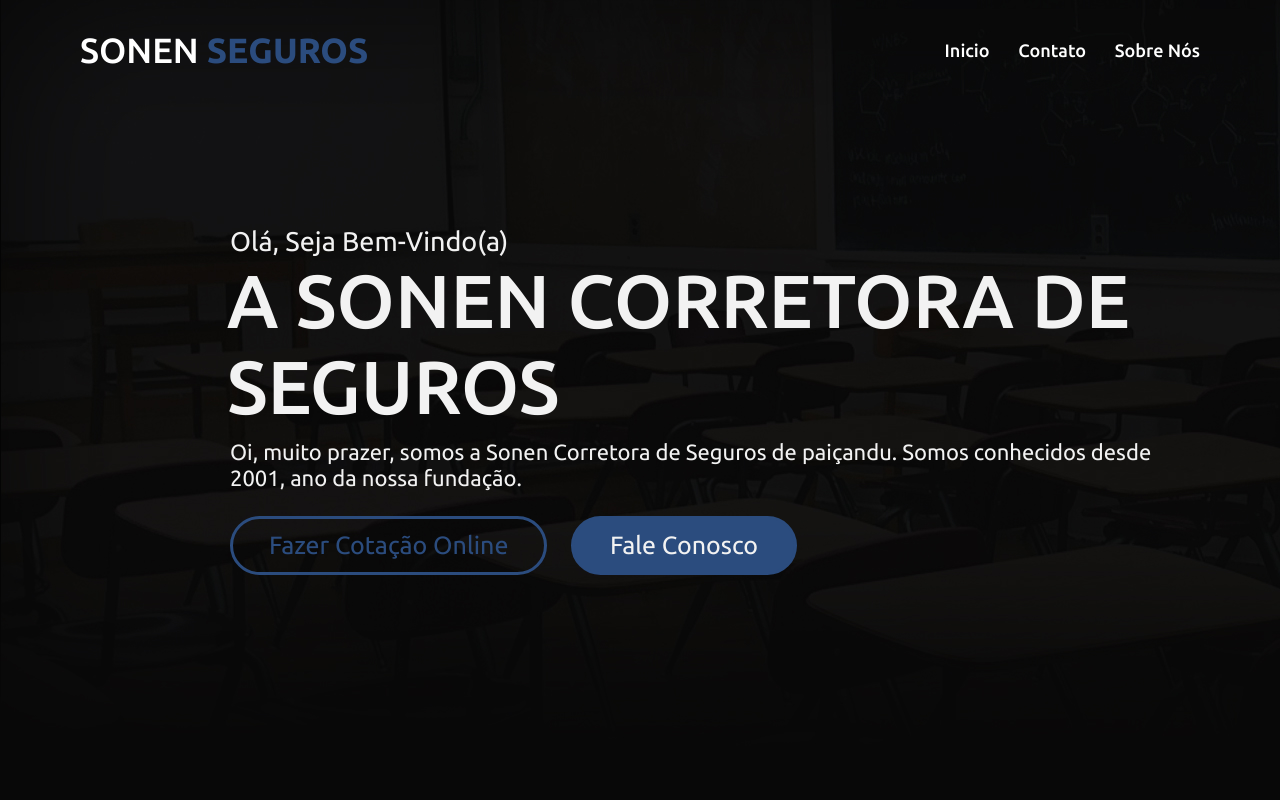
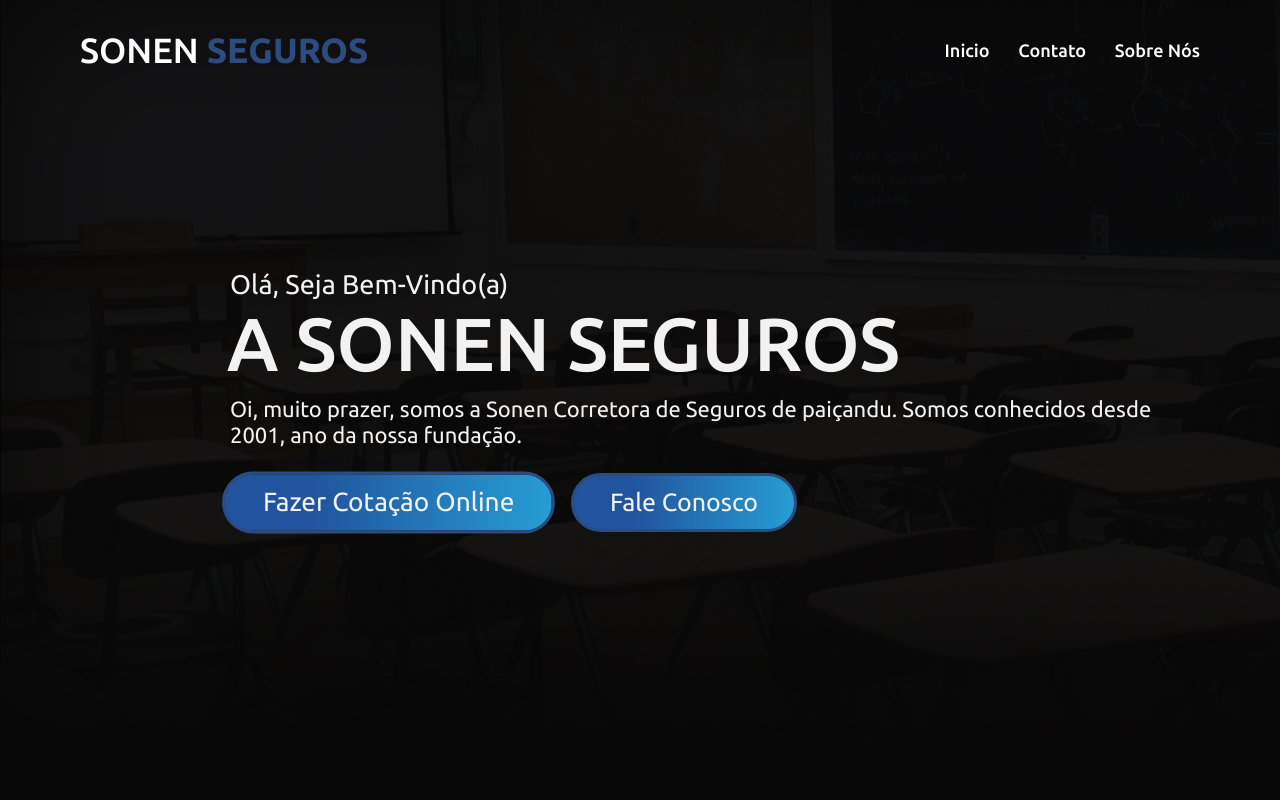
Before and after one commit to EuCaioOrnelas/SonenCorretora, a plain HTML site: page index.html in a window 1280 px wide. In both pictures the pointer is over the link "Fazer Cotação Online". Shown: the top 800 px of the page. Drawn offline with Linux system fonts and the light colour scheme.

Commit message:
button style

```diff
--- a/assets/index.css
+++ b/assets/index.css
@@ -200,7 +200,12 @@ footer,
 }
 .home .home-content a {
   display: inline-block;
-  background: #2b4c7e;
+  background: rgb(33, 83, 158);
+  background: linear-gradient(
+    90deg,
+    rgba(33, 83, 158, 1) 26%,
+    rgba(39, 157, 212, 1) 100%
+  );
   color: #f2f2f2;
   font-size: 25px;
   padding: 12px 36px;
@@ -210,8 +215,14 @@ footer,
   border: 3px solid #2b4c7e;
 }
 .home .home-content a:hover {
-  color: #2b4c7e;
-  background: none;
+  background: rgb(33, 83, 158);
+  background: linear-gradient(
+    90deg,
+    rgba(33, 83, 158, 1) 26%,
+    rgba(39, 157, 212, 1) 100%
+  );
+  transform: scale(1.05);
+  transition: all 0.7s;
 }
 
 .home .typing {
--- a/index.html
+++ b/index.html
@@ -35,7 +35,7 @@
       <div class="max-width">
         <div class="home-content">
           <div class="text-1">Olá, Seja Bem-Vindo(a)</div>
-          <div class="text-2">A SONEN CORRETORA DE SEGUROS</div>
+          <div class="text-2">A SONEN SEGUROS</div>
           <div class="text-3">
             <p>
               Oi, muito prazer, somos a Sonen Corretora de Seguros de paiçandu.
```
